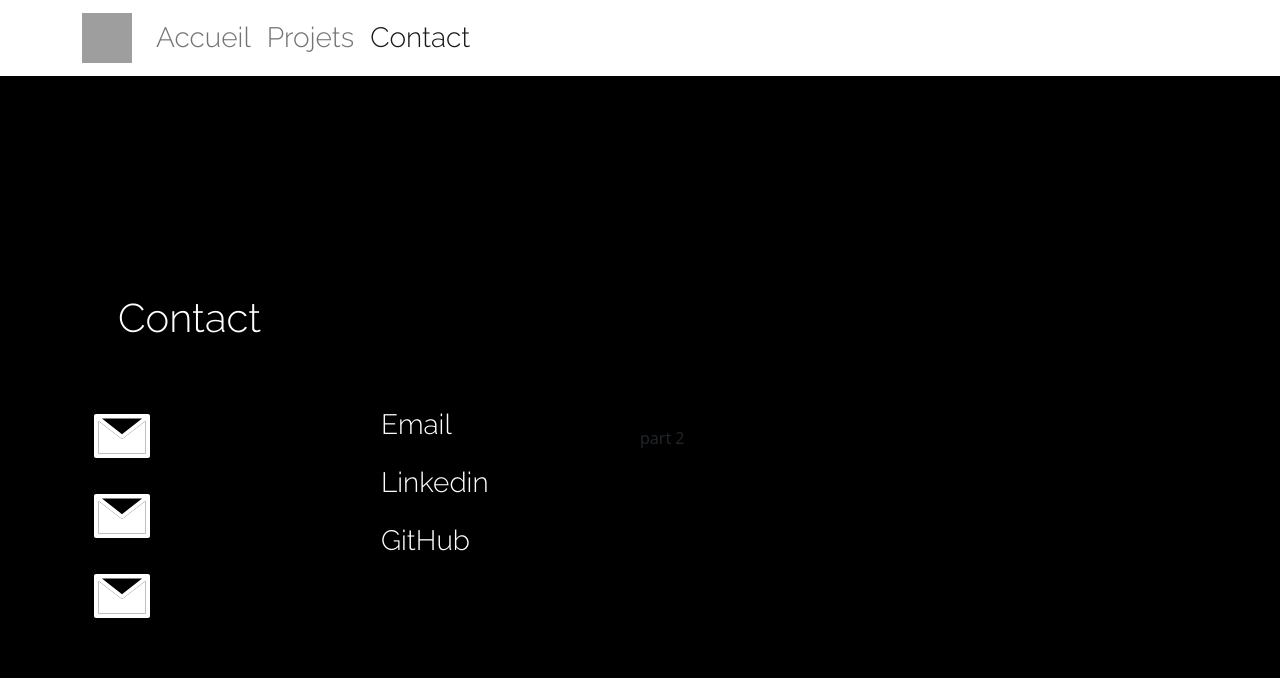
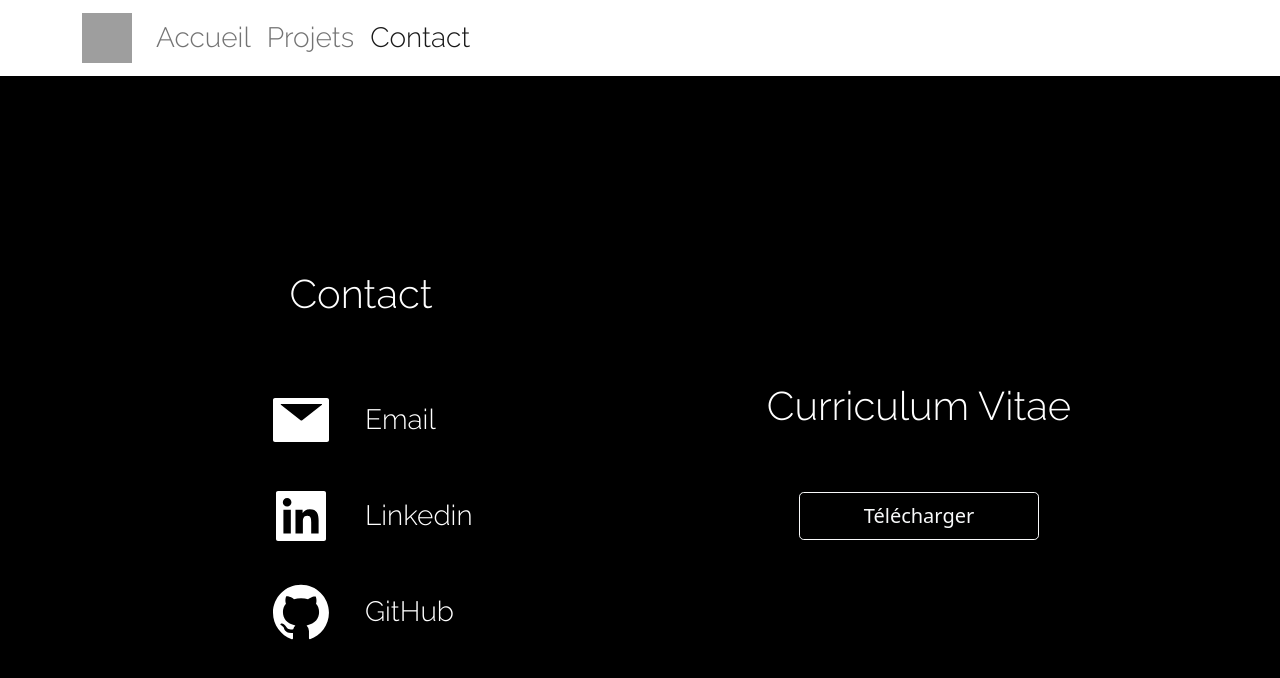
Before and after one commit to Firzus/portfolio_website, a React (Create React App) app in the folder website/: page /contact in a window 1280 px wide. Shown: the top 678 px of the page. Built offline with nearby package versions, Linux system fonts and the light colour scheme.

Commit message:
end contact

```diff
--- a/website/src/pages/Contact.js
+++ b/website/src/pages/Contact.js
@@ -1,10 +1,21 @@
 import React, { Component } from 'react';
-import { Col, Container, Row } from 'react-bootstrap';
+import { Button, Col, Container, Row } from 'react-bootstrap';
+import Header from '../components/Header';
+import { AiFillLinkedin, AiFillMail, AiFillGithub } from "react-icons/ai";
 import { Link } from 'react-router-dom';
-import Header from '../components/Header';
-import { AiFillLinkedin, AiTwotoneMail, AiFillGithub } from "react-icons/ai";
+
+const ColoredLine = ({ color }) => (
+    <hr
+        style={{
+            color: color,
+            backgroundColor: color,
+            height: 5
+        }}
+    />
+);
 
 class Contact extends Component {
+
     render() {
         return (
             <>
@@ -12,85 +23,109 @@ class Contact extends Component {
 
                     <Header as={Row} />
 
-                    <Container className='flex-grow-1 d-flex align-items-center'>
+                    <Container className='flex-grow-1 d-block d-sm-flex align-items-center'>
 
-                        <Col>
+                        <Col className=''>
 
-                            <Row className='p-5 text-center text-white font-link fs-1'>
+                            <Row className='p-5 d-flex justify-content-center text-white font-link fs-1'>
                                 Contact
                             </Row>
 
                             <Row>
 
-                                <Col className='flex-column'>
+                                <Row className='d-flex align-items-center'>
+                                    <Col className='p-3 d-flex justify-content-end'>
 
-                                    <Row>
-                                        <a target="_blank" href='https://www.google.com/'>
+                                        <a href='https://www.google.com/'>
 
-                                            <AiTwotoneMail
-                                                className='p-2'
-                                                size='5em'
+                                            <AiFillMail
+                                                size='4em'
                                                 color='white'
                                             />
 
                                         </a>
-                                    </Row>
 
-                                    <Row>
-                                        <a target="_blank" href='https://www.google.com/'>
+                                    </Col>
 
-                                            <AiTwotoneMail
-                                                className='p-2'
-                                                size='5em'
+                                    <Col
+                                        className='text-white fs-3 p-3 font-link'
+                                    >
+                                        Email
+                                    </Col>
+                                </Row>
+
+                                <Row className='d-flex align-items-center'>
+                                    <Col className='p-3 d-flex justify-content-end'>
+
+                                        <a href='https://www.linkedin.com/in/lilian-prieu-554058221/'>
+
+                                            <AiFillLinkedin
+                                                size='4em'
                                                 color='white'
                                             />
 
                                         </a>
-                                    </Row>
 
-                                    <Row>
-                                        <a target="_blank" href='https://www.google.com/'>
+                                    </Col>
 
-                                            <AiTwotoneMail
-                                                className='p-2'
-                                                size='5em'
+                                    <Col
+                                        className='text-white fs-3 p-3 font-link'
+                                    >
+                                        Linkedin
+                                    </Col>
+                                </Row>
+
+                                <Row className='d-flex align-items-center'>
+                                    <Col className='p-3 d-flex justify-content-end'>
+
+                                        <a href='https://github.com/Firzus'>
+
+                                            <AiFillGithub
+                                                size='4em'
                                                 color='white'
                                             />
 
                                         </a>
-                                    </Row>
 
-                                </Col>
+                                    </Col>
 
-                                <Col className='flex-column text-white'>
-
-                                    <div
-                                        className='text-white fs-3 p-2 font-link'
-                                    >
-                                        Email
-                                    </div>
-
-                                    <div
-                                        className='text-white fs-3 p-2 font-link'
-                                    >
-                                        Linkedin
-                                    </div>
-
-                                    <div
-                                        className='text-white fs-3 p-2 font-link'
+                                    <Col
+                                        className='text-white fs-3 p-3 font-link'
                                     >
                                         GitHub
-                                    </div>
-
-                                </Col>
+                                    </Col>
+                                </Row>
 
                             </Row>
 
                         </Col>
 
-                        <Col className='flex-column'>
+                        <Col className='d-flex align-items-center justify-content-center'>
 
-                            part 2
+                            <Row className='d-flex align-items-center justify-content-center'>
+
+                                <Row className='d-flex justify-content-center fs-1 text-white text-center font-link p-5'>
+                                    Curriculum Vitae
+                                </Row>
+
+                                <Row className='d-flex justify-content-center align-items-center w-50 p-2'>
+
+                                    <Button
+                                        variant="outline-light"
+                                        size="lg"
+                                        to="/files/cv_prieu_lilian.pdf"
+                                        target="_blank"
+                                        download
+                                        as={Link}
+                                    >
+
+                                        Télécharger
+
+                                    </Button>
+
+                                </Row>
+
+                            </Row>
 
                         </Col>
 
```
Also changed, not shown: 1 other file (tests, documents, lock files or other folders).
